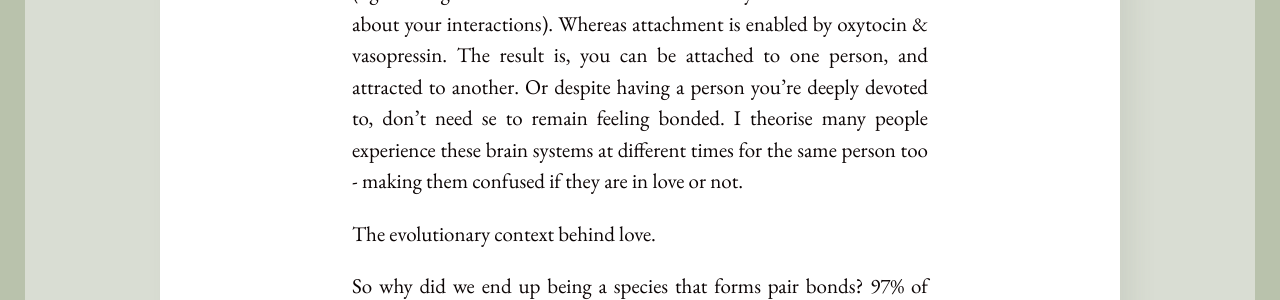
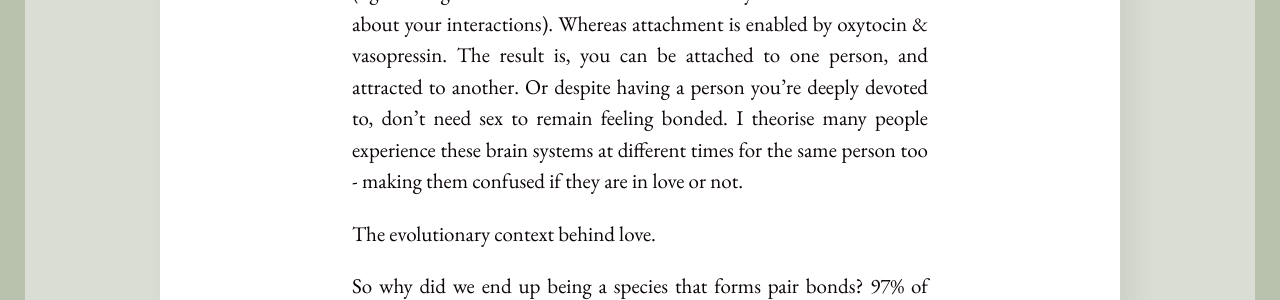
Before and after one commit to batterypointwriting/batterypointwriting.github.io, a Jekyll site: the page built from _posts/2026-09-02-The-Neuroscience-Behind-Love.md, in a window 1280 px wide and 900 px high, scrolled down 872 px. Shown: the part 376-676 px from the top of the window. Built offline with Jekyll 4.4.1, drawn with Linux system fonts in a browser that asks for light colours; some of the changed text lies outside the part shown.

Commit message:
Update 2026-09-02-The-Neuroscience-Behind-Love.md

```diff
--- a/_posts/2026-09-02-The-Neuroscience-Behind-Love.md
+++ b/_posts/2026-09-02-The-Neuroscience-Behind-Love.md
@@ -14,7 +14,7 @@ What actually is different between lust, love, and attachment?
 
 The most important distinction from Fisher’s studies refers to love as motivational drive, rather than just an emotion. Like hunger or fear it is needed, and a homeostatic imbalance. She has defined it under three different brain systems. The first is lust, which functions to ensure you copulate with an available mate. You can feel this with several people at a time. Second is romantic love, stemming from attraction, and based on a different brain system to focus your energy on one partner at a time. It can happen at first sight. Attachment is another, which sustains a strong bond long enough to stay with a partner till your child has grown past infancy, this takes time to form.
 
-These brain systems are wired with different neurochemicals and can operate together or separately, for example, early love releases a lot of dopamine (makes the loved one feel addictive) and uses norepinephrine (fight-or-flight neurotrasmitter which ensures you remember details about your interactions). Whereas attachment is enabled by oxytocin & vasopressin. The result is, you can be attached to one person, and attracted to another. Or despite having a person you’re deeply devoted to, don’t need se to remain feeling bonded. I theorise many people experience these brain systems at different times for the same person too - making them confused if they are in love or not.
+These brain systems are wired with different neurochemicals and can operate together or separately, for example, early love releases a lot of dopamine (makes the loved one feel addictive) and uses norepinephrine (fight-or-flight neurotrasmitter which ensures you remember details about your interactions). Whereas attachment is enabled by oxytocin & vasopressin. The result is, you can be attached to one person, and attracted to another. Or despite having a person you’re deeply devoted to, don’t need sex to remain feeling bonded. I theorise many people experience these brain systems at different times for the same person too - making them confused if they are in love or not.
 
 The evolutionary context behind love.
 
```
Also changed, not shown: other parts of _posts/2026-09-02-The-Neuroscience-Behind-Love.md (+1 -1 lines).
